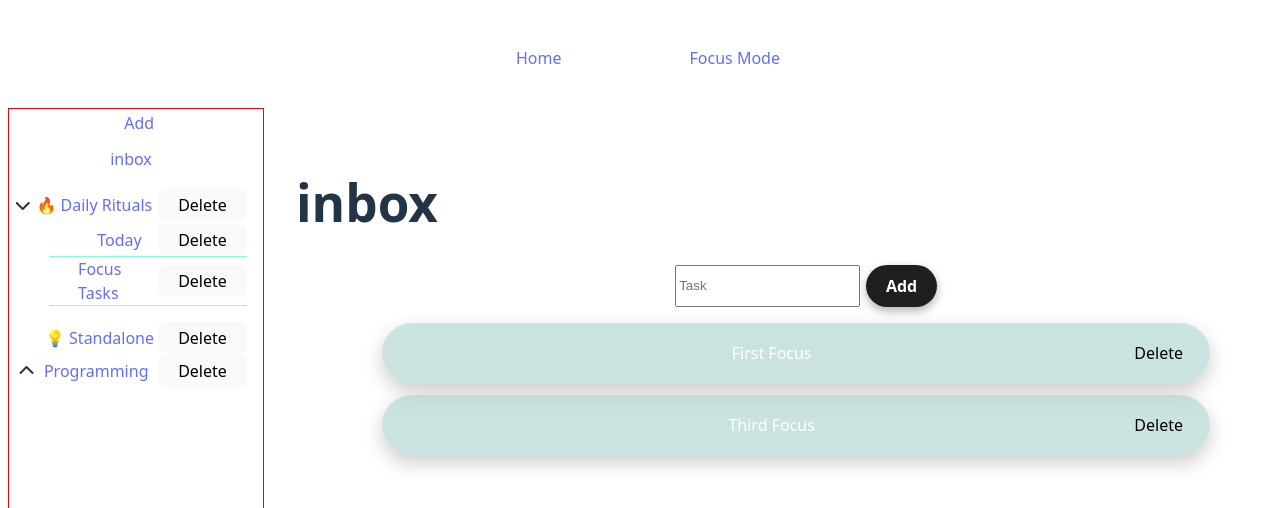
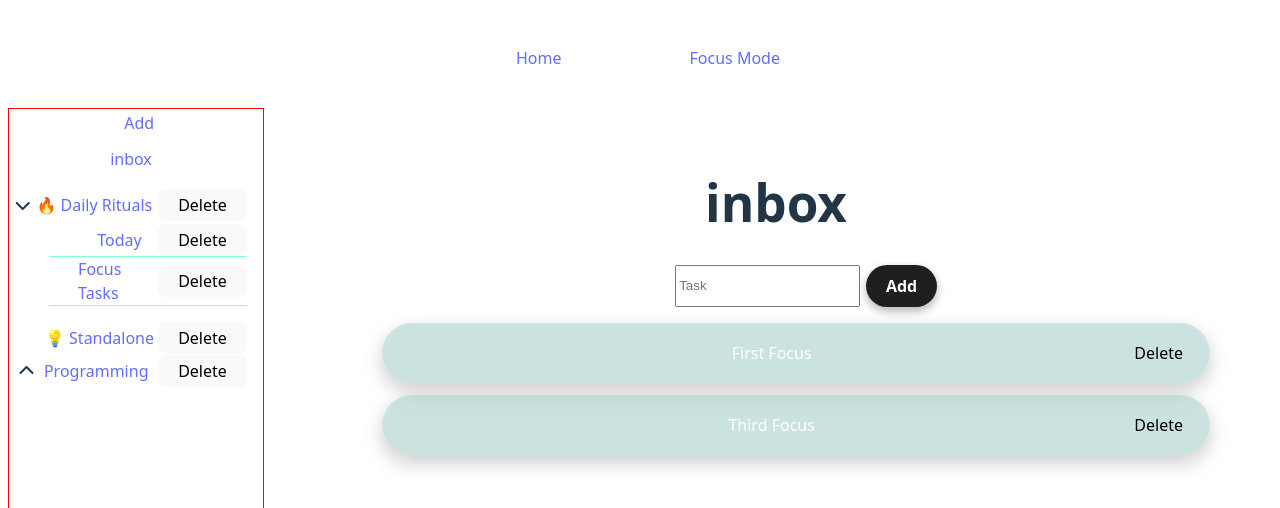
Before and after one commit to thomaswilliamscode/todo, a React (Vite) app: page /list/0 in a window 1280 px wide. Shown: the top 508 px of the page. Built offline with nearby package versions, Linux system fonts and the light colour scheme.

Commit message:
Update title styling for FolderPage and TodoList for improved layout

```diff
--- a/src/components/FolderPage.tsx
+++ b/src/components/FolderPage.tsx
@@ -27,7 +27,7 @@ export default function FolderPage () {
 
   return (
     <>
-      <h1 id='title'>{title}</h1>
+      <h1 className='title'>{title}</h1>
       {output}
 
     </>
--- a/src/components/TodoList.tsx
+++ b/src/components/TodoList.tsx
@@ -68,7 +68,7 @@ export default function TodoList() {
 
   return (
   <div>
-    <h1>{title}</h1>
+    <h1 className='title'>{title}</h1>
     <div id='list-todo'>
       <AddTodoForm id={listId} type={'list'}/>
     </div>
--- a/src/index.css
+++ b/src/index.css
@@ -323,7 +323,7 @@ form{
 
 /* Folder page*/
 
-#title{
+.title{
   display: flex;
   justify-content: center;
 }
```
